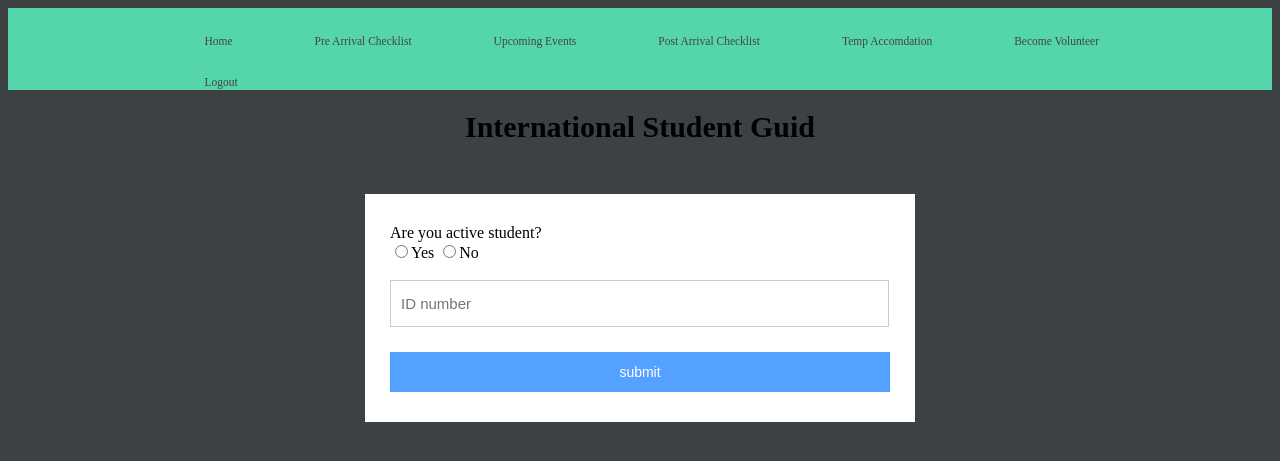
After one commit to Rohith545355/ISG, a PHP site: page /becomeVolunteer.php in a window 1280 px wide. The commit adds this page. Shown: the top 461 px of the page. Run offline with PHP 8.4, Linux system fonts and the light colour scheme; the visitor is signed in with stand-in values (Sample User, id 1); data that the repository does not hold is empty.

Commit message:
pushing changes

```diff
--- /dev/null
+++ b/becomeVolunteer.php
@@ -0,0 +1,75 @@
+<!DOCTYPE html>
+<html>
+<head>
+    <meta charset="utf-8"/>
+    <title>Registration</title>
+    <link rel="stylesheet" href="style.css"/>
+    <link rel="stylesheet" href="main.css"/>
+<header>
+<div class="container">
+    <nav>
+        <ul>
+            <li><a href="user_home.php">Home</a>&nbsp;&nbsp;</li>
+            <li><a href="preArrivalChecklist.php">Pre Arrival Checklist</a>&nbsp;&nbsp;</li>
+            <li><a href="upcomingEvents.php">Upcoming Events</a>&nbsp;&nbsp;</li>
+            <li><a href="postArrivalChecklist.php">Post Arrival Checklist</a>&nbsp;&nbsp;</li>
+            <li><a href="availableAccomdation.php">Temp Accomdation</a>&nbsp;&nbsp;</li>
+            <li><a href="becomeVolunteer.php">Become Volunteer</a>&nbsp;&nbsp;</li>
+            <li><a href="logout.php">Logout</a>&nbsp;&nbsp;</li>
+        </ul>
+    </nav>
+
+</div>
+</header>
+</head>
+<body>
+<?php
+    require('db.php');
+    include('user_session.php');
+    // When form submitted, insert values into the database.
+    if (isset($_POST['submit'])) {
+        // removes backslashes
+        $username = $_SESSION['username'];
+        $student = stripslashes($_REQUEST['student']);
+        $student = mysqli_real_escape_string($db_con, $student);
+        $Idnum = stripslashes($_REQUEST['Idnum']);
+        $Idnum = mysqli_real_escape_string($db_con, $Idnum);
+        if ($student == 'yes' and $Idnum!=null){
+            $query = "UPDATE `users` set volunteer='yes' where username='$username'";
+            $result =mysqli_query($db_con, $query);
+
+if ($result){
+    echo "<div class='form'>
+          <h3> Enrolled as Volunteer successfully</h3><br/>
+          <p class='link'><a href='user_home.php'>Home</a></p>
+          </div>";
+ }
+ else{
+    echo "<div class='form'>
+          <h3>Enrollment not completed</h3></br>
+          <p class='link'><a href='becomeVolunteer.php'>Become Volunteer</a></p>
+          </div>";
+ }
+}
+    }
+else {
+?>
+<h1 style="font-size:30px;text-align:center;color:#000000">International Student Guid</h1>
+    <form class="form" action="" method="post">
+        Are you active student?
+        <br>
+        <input type="radio"  name="student" value="yes">Yes
+        <input type="radio" name="student"  value="no">No
+        <br>
+        <br>
+        <input type="text" class="login-input" name="Idnum" placeholder="ID number" require/>
+        <input type="Submit" name="submit" value="submit" class="login-button">
+
+    </form>
+<?php
+    }
+?>
+
+</body>
+
+</html>
```
Also changed, not shown: admin_home.php (+12 -0 lines), deleteVolunteer.php (added, +7 -0 lines), index.php (+10 -6 lines), volunteersList.php (added, +47 -0 lines).
